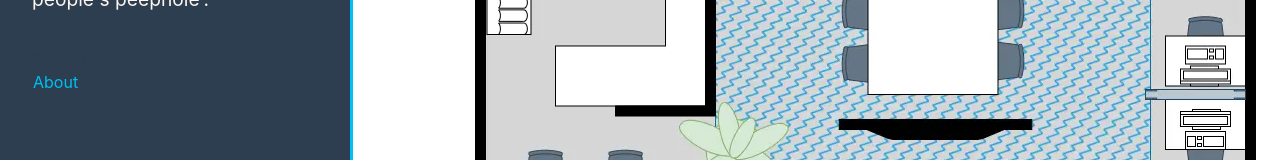
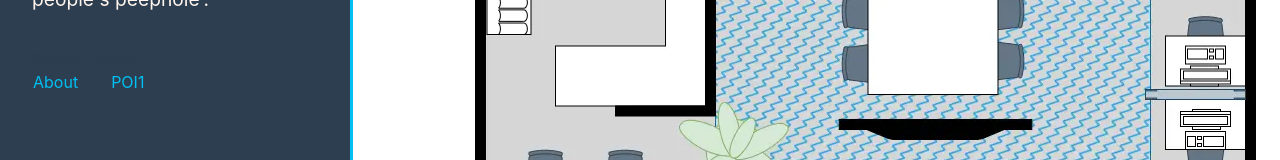
Before and after one commit to LJRReyniers/vitejs-vite-DuckSpot, a Vue app: page / in a window 1280 px wide. Shown: the part 478-638 px from the top of the page. Built offline with nearby package versions, Linux system fonts and the light colour scheme.

Commit message:
added link to POI1

```diff
--- a/src/App.vue
+++ b/src/App.vue
@@ -13,6 +13,7 @@ import HelloWorld from './components/HelloWorld.vue';
       <nav>
         <RouterLink to="/">Search Ducks</RouterLink>
         <RouterLink to="/about">About</RouterLink>
+        <RouterLink to="/POI1">POI1</RouterLink>
       </nav>
     </div>
   </header>
```
